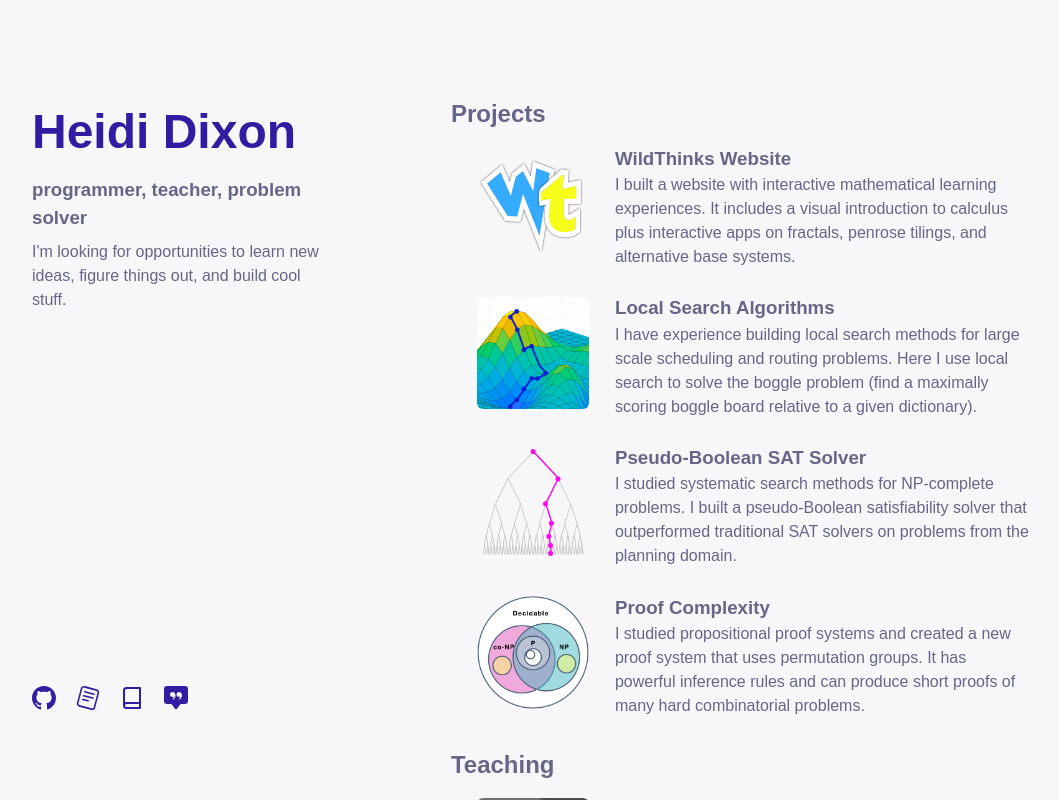
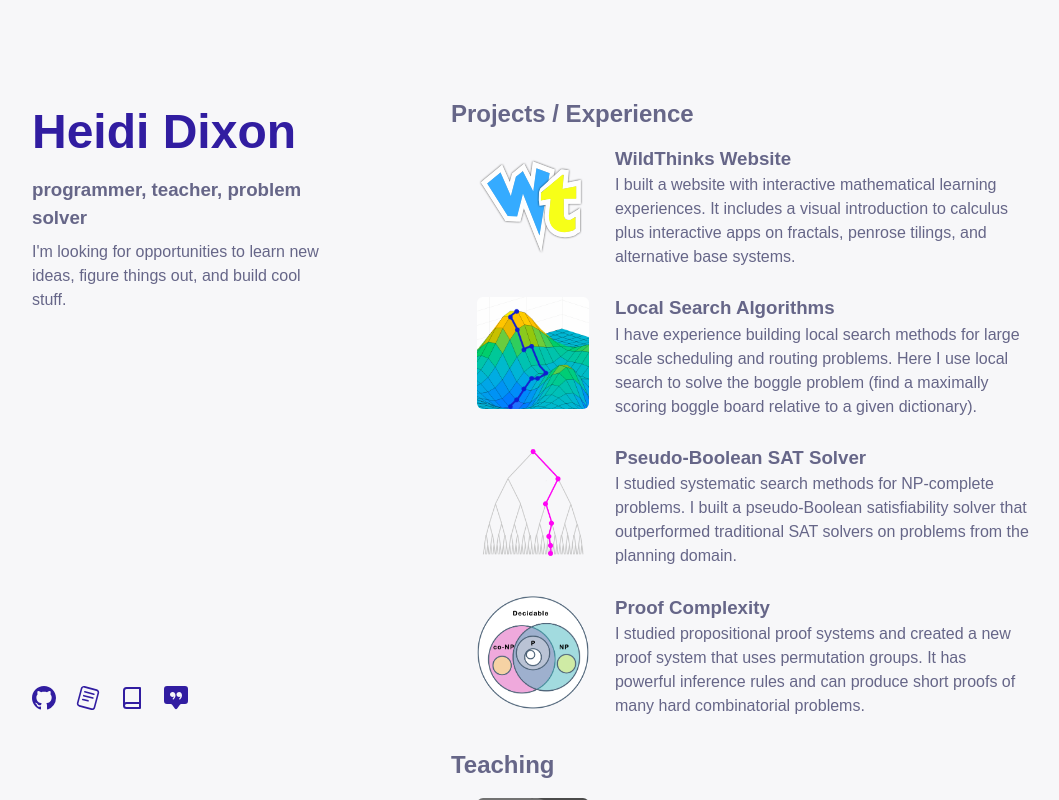
Before and after one commit to wildthinkslaboratory/personal-site, a React (Vite) app: page /#/ in a window 1280 px wide. Shown: the whole page, without its empty margins (96-1155 px from the left). Built offline with nearby package versions, Linux system fonts and the light colour scheme; a web font is replaced by a local one.

Commit message:
fixed problem with socials links not working

```diff
--- a/src/App.css
+++ b/src/App.css
@@ -204,7 +204,7 @@ a:hover,
   text-align: center;
   font-size: small;
   position: absolute;
-  z-index: 1;
+  z-index: -1;
   margin-left: -30px;
 }
 
--- a/src/pages/page.tsx
+++ b/src/pages/page.tsx
@@ -25,7 +25,7 @@ function Page() {
       </div>
       <div className="main-vertical-scroller">
         <article className="resume-item-page">
-          <h2>Projects</h2>
+          <h2>Projects / Experience</h2>
           <ResumeList items={PROJECT_ITEMS} />
         </article>
         <article className="resume-item-page">
```
